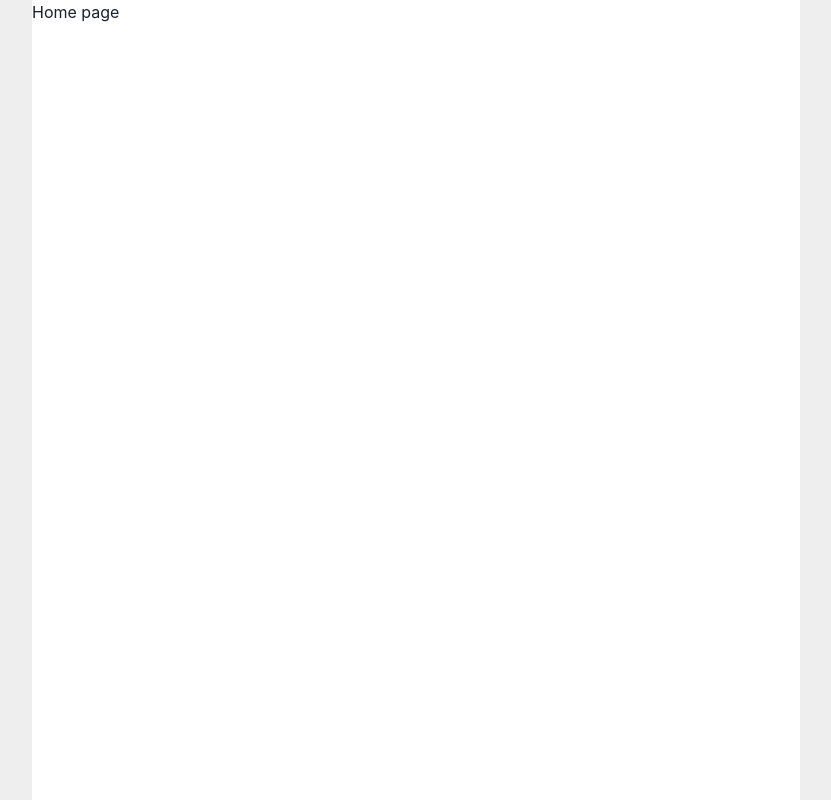
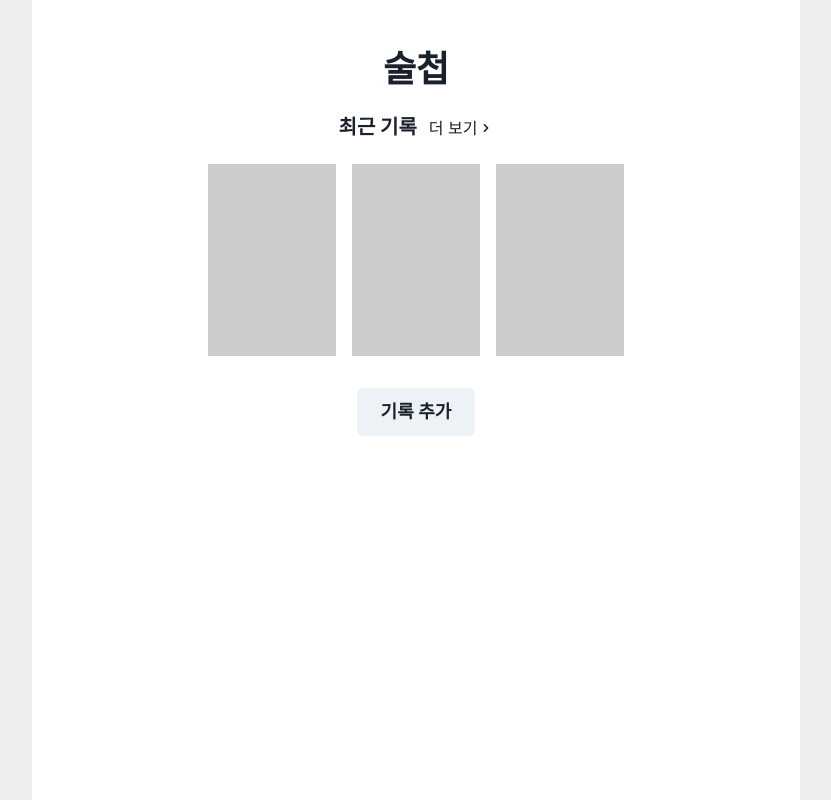
Before and after one commit to CoKothon-sulchup/sulchup-web, a React (Create React App) app: page / in a window 1280 px wide. Shown: the whole page, without its empty margins (224-1055 px from the left). Built offline with nearby package versions, Linux system fonts and the light colour scheme.

Commit message:
feat(home): Write basic home page component

```diff
--- a/src/pages/home.tsx
+++ b/src/pages/home.tsx
@@ -1,10 +1,24 @@
 import React from 'react';
-import styled from 'styled-components';
+import { Box, Button, Heading, Text } from '@chakra-ui/react';
+import { HiChevronRight } from 'react-icons/hi';
 
 export const Home = () => {
   return (
-    <div>
-      <h2>Home page</h2>
-    </div>
+    <Box display='flex' flexDirection='column' alignItems='center' pt='48px' px='32px'>
+      <Heading as='h1'>술첩</Heading>
+      <Box mt='24px' display='flex' flexDirection='row' alignItems='baseline'>
+        <Heading size='md'>최근 기록</Heading>
+        <Box display='flex' alignItems='center' cursor='pointer'>
+          <Text ml='12px'>더 보기</Text>
+          <HiChevronRight />
+        </Box>
+      </Box>
+      <Box mt='16px' display='flex' flexWrap='wrap' justifyContent='space-around'>
+        <Box m='8px' w='128px' h='192px' bg='#ccc' />
+        <Box m='8px' w='128px' h='192px' bg='#ccc' />
+        <Box m='8px' w='128px' h='192px' bg='#ccc' />
+      </Box>
+      <Button mt='24px' size='lg'>기록 추가</Button>
+    </Box>
   )
 };
```
